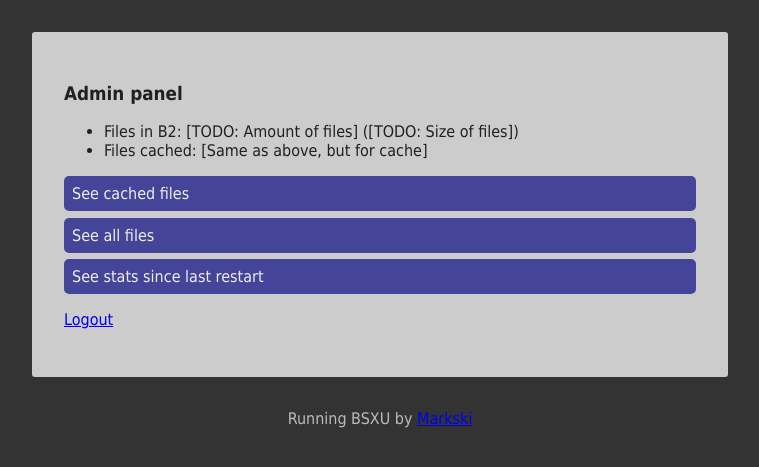
After one commit to markski1/BSXU, a Flask app: template src/webpanel/templates/panel.html in a window 1280 px wide. The commit adds this page. Shown: the top 467 px of the page, without its empty margins (260-1019 px from the left). Run offline with Flask 3, Linux system fonts and the light colour scheme; the template is opened without the code that fills it, so the values that code supplies are empty; parts of the project's set-up code (start-up, migrations or seed data) failed here and were passed over.

Commit message:
Panel logic: Session, mockups

```diff
--- a/requirements.txt
+++ b/requirements.txt
@@ -1,4 +1,5 @@
 werkzeug
 flask
+flask-login
 python-dotenv
 b2sdk
--- a/src/app.py
+++ b/src/app.py
@@ -1,8 +1,17 @@
-from core.config import app, app_host, app_port, app_debug
+from core.config import app, app_host, app_port, app_debug, panel_enabled
 
 # Routes
 import routes.file
-import routes.interface
+
+from routes.panel import panel_bp
+
+if panel_enabled:
+    app.register_blueprint(panel_bp)
+
+
+@app.route("/")
+def index():
+    return "BSXU is running."
 
 
 if __name__ == "__main__":
--- a/src/webpanel/static/style.css
+++ b/src/webpanel/static/style.css
@@ -1,3 +1,4 @@
+/* Sections */
 body {
     background-color: #333333;
     font-family: Tahoma, SansSerif;
@@ -6,6 +7,7 @@ body {
 
 main {
     margin: 2rem auto auto;
+    border-radius: 3px;
     width: 50%;
     max-width: 800px;
     background-color: #CCCCCC;
@@ -17,3 +19,20 @@ footer {
     margin: 2rem auto auto;
     text-align: center;
 }
+
+/* Components */
+
+.menu-button {
+    border-radius: 5px;
+    background-color: #444499;
+    border: 0;
+    padding: 0.5rem;
+    display: block;
+    color: #EEEEEE;
+    margin-bottom: .4rem;
+    text-decoration: none;
+}
+
+.menu-button:hover {
+    background-color: #5555AA;
+}
--- a/src/webpanel/templates/login.html
+++ b/src/webpanel/templates/login.html
@@ -4,7 +4,9 @@
 {% block main %}
 
     <h3>Admin panel entry</h3>
-    <label>Auth: <input type="text" placeholder="Auth key"></label>
-    <input type="submit" value="Access">
+    <form method="POST" action="/login">
+        <label>Auth: <input type="text" name="auth_key" placeholder="Auth key"></label>
+        <input type="submit" value="Access">
+    </form>
 
 {% endblock %}
--- /dev/null
+++ b/src/webpanel/templates/panel.html
@@ -0,0 +1,18 @@
+{% extends "layout.html" %}
+{% block title %}Login{% endblock %}
+
+{% block main %}
+
+    <h3>Admin panel</h3>
+    <ul>
+        <li>Files in B2: [TODO: Amount of files] ([TODO: Size of files])</li>
+        <li>Files cached: [Same as above, but for cache]</li>
+    </ul>
+
+    <a role="button" class="menu-button" href="/panel/cache">See cached files</a>
+    <a role="button" class="menu-button" href="/panel/files">See all files</a>
+    <a role="button" class="menu-button" href="/panel/stats">See stats since last restart</a>
+
+    <p><a href="/logout">Logout</a></p>
+
+{% endblock %}
```
Also changed, not shown: src/core/config.py (+7 -0 lines), src/core/session.py (added, +43 -0 lines), src/routes/interface.py (deleted, +0 -7 lines), src/routes/panel.py (added, +54 -0 lines), 1 other file.
